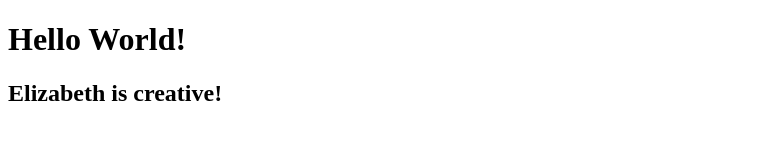
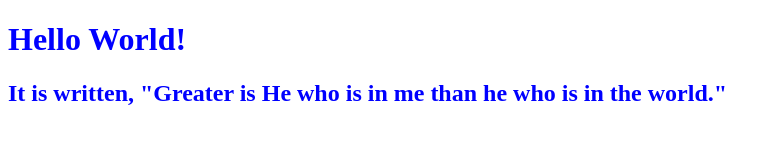
Before and after one commit to ElizabethKillgore/elizabethkillgoreartist.com, a plain HTML site: page index.html in a window 1280 px wide. Shown: the whole page, without its empty margins (0-780 px from the left). Drawn offline with Linux system fonts and the light colour scheme.

Commit message:
add style.css, connect to index.html

```diff
--- a/index.html
+++ b/index.html
@@ -1,10 +1,11 @@
 <!DOCTYPE html>
 <html lang="en">
     <head>
+        <link rel="stylesheet" href="style.css" />
         <title>elizabethkillgoreartist</title>
     </head>
     <body>
         <h1>Hello World!</h1>
-        <h2>Elizabeth is creative!</h2>
+        <h2>It is written, "Greater is He who is in me than he who is in the world."</h2>
     </body>
 </html>
--- /dev/null
+++ b/style.css
@@ -0,0 +1,7 @@
+body {
+    background: white;
+}
+    h1,
+    h2 {
+        color: blue;
+    }
```
